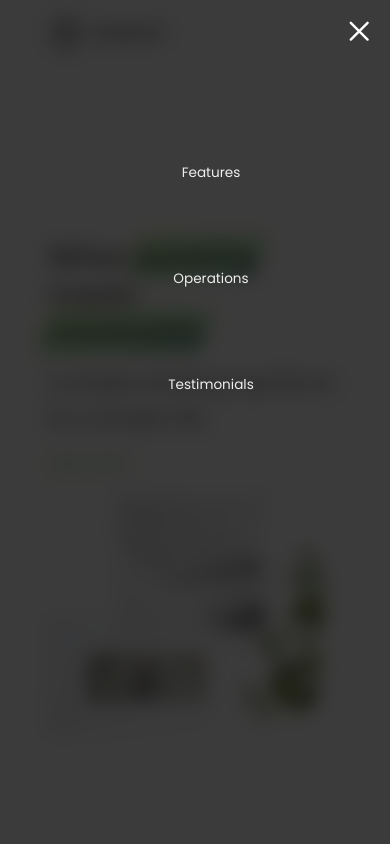
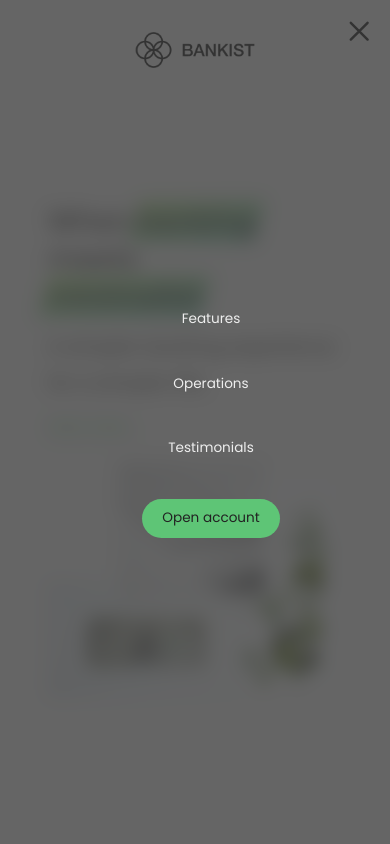
Before and after one commit to game54/Bankist-Project-DOM, a plain HTML site: page index.html in a window 390 px wide. Both pictures are taken after a click on the button 358 px from the left and 32 px from the top of the page. Shown: the top 844 px of the page. Drawn offline with nearby package versions, Linux system fonts and the light colour scheme; some packages are replaced by stand-ins of ours; a script that the page names is missing.

Commit message:
updated responsiveness,fixed issues

```diff
--- a/index.html
+++ b/index.html
@@ -21,32 +21,16 @@
       nomodule=""
       src="https://unpkg.com/ionicons@5.4.0/dist/ionicons/ionicons.js"
     ></script>
+    <script
+      defer
+      src="https://unpkg.com/smoothscroll-polyfill@0.4.4/dist/smoothscroll.min.js"
+    ></script>
     <script defer src="script.js"></script>
   </head>
   <body>
     <header class="header">
-      <div class="nav2">
-        <ul class="nav__ul">
-          <li class="nav__item">
-            <a class="nav__link" href="#section--1">Features</a>
-          </li>
-          <li class="nav__item">
-            <a class="nav__link" href="#section--2">Operations</a>
-          </li>
-          <li class="nav__item">
-            <a class="nav__link" href="#section--3">Testimonials</a>
-          </li>
-        </ul>
-        <button class="btn-mobile-nav">
-          <ion-icon
-            class="icon-mobile-nav iconline"
-            name="menu-outline"
-          ></ion-icon>
-          <ion-icon
-            class="icon-mobile-nav iconx"
-            name="close-outline"
-          ></ion-icon>
-        </button>
+
+
       </div>
       <nav class="nav">
         <a href="#"
@@ -74,7 +58,18 @@
             >
           </li>
         </ul>
+
       </nav>
+      <button class="btn-mobile-nav">
+        <ion-icon
+          class="icon-mobile-nav iconline"
+          name="menu-outline"
+        ></ion-icon>
+        <ion-icon
+          class="icon-mobile-nav iconx"
+          name="close-outline"
+        ></ion-icon>
+      </button>
 
       <div class="header__title">
         <!-- <h1 onclick="alertH1()"> -->
--- a/queries.css
+++ b/queries.css
@@ -75,12 +75,6 @@
 /* 878 px */
 
 @media (max-width: 55em) {
-  /* .nav {
-    display: none;
-  } */
-  .nav__links {
-    display: none;
-  }
   .footer__nav {
     display: grid;
     grid-template-columns: 1fr 1fr 1fr 1fr;
@@ -110,26 +104,55 @@
   }
   .btn-mobile-nav {
     display: block;
+    z-index: 99999;
   }
-  .nav-open {
-    background-color: rgba(14, 13, 13, 0.8);
+  .nav {
+    background-color: rgba(66, 66, 66, 0.8);
     backdrop-filter: blur(10px);
     position: absolute;
     top: 0;
     right: 0;
     width: 100%;
     height: 100vh;
-    z-index: 11111;
+    z-index: 10000;
     color: #eee;
+    opacity: 0;
+    transform: translateX(100%);
+    pointer-events: none;
+    visibility: hidden;
+    display: flex;
+    align-items: center;
+    justify-content: center;
+    transition: all 0.5s ease-in;
   }
 
-  .nav-open .nav__ul {
-    list-style: none;
-    text-align: center;
-    display: flex;
+  .nav__links {
     flex-direction: column;
-    gap: 10rem;
-    padding-top: 20rem;
+    gap: 4.8rem;
+  }
+
+  .nav__logo {
+    position: absolute;
+    top: 4rem;
+    left: 50%;
+    transform: translate(-50%, 0);
+  }
+
+  .nav-open .nav {
+    opacity: 1;
+    pointer-events: auto;
+    visibility: visible;
+    transform: translateX(0);
+  }
+
+  .nav-open .sticky {
+    background-color: rgba(66, 66, 66, 0.8);
+  }
+
+  .nav.sticky {
+    position: fixed;
+    padding: 0 9rem;
+    background-color: rgba(255, 255, 255, 0.95);
   }
 }
 
--- a/script.js
+++ b/script.js
@@ -54,6 +54,7 @@ document.querySelector('.nav__links').addEventListener('click', function (e) {
       behavior: 'smooth',
     });
   }
+  headerEl.classList.toggle('nav-open');
 });
 
 // Smooth behavior for # empty links (Temporary)
@@ -253,7 +254,7 @@ const slider = function () {
 slider();
 
 const btnNavEl = document.querySelector('.btn-mobile-nav');
-const headerEl = document.querySelector('.nav2');
+const headerEl = document.querySelector('.header');
 
 btnNavEl.addEventListener('click', function () {
   headerEl.classList.toggle('nav-open');
--- a/style.css
+++ b/style.css
@@ -66,6 +66,7 @@ body {
 .btn {
   display: inline-block;
   background-color: var(--color-primary);
+  color: #333;
   font-size: 1.6rem;
   font-family: inherit;
   font-weight: 500;
@@ -679,12 +680,8 @@ h4 {
 
 .nav-open .icon-mobile-nav[name='close-outline'] {
   display: block;
-  color: #fff;
+  /* color: #fff; */
 }
 .nav-open .icon-mobile-nav[name='menu-outline'] {
   display: none;
 }
-
-.nav2 .nav__ul {
-  display: none;
-}
```
